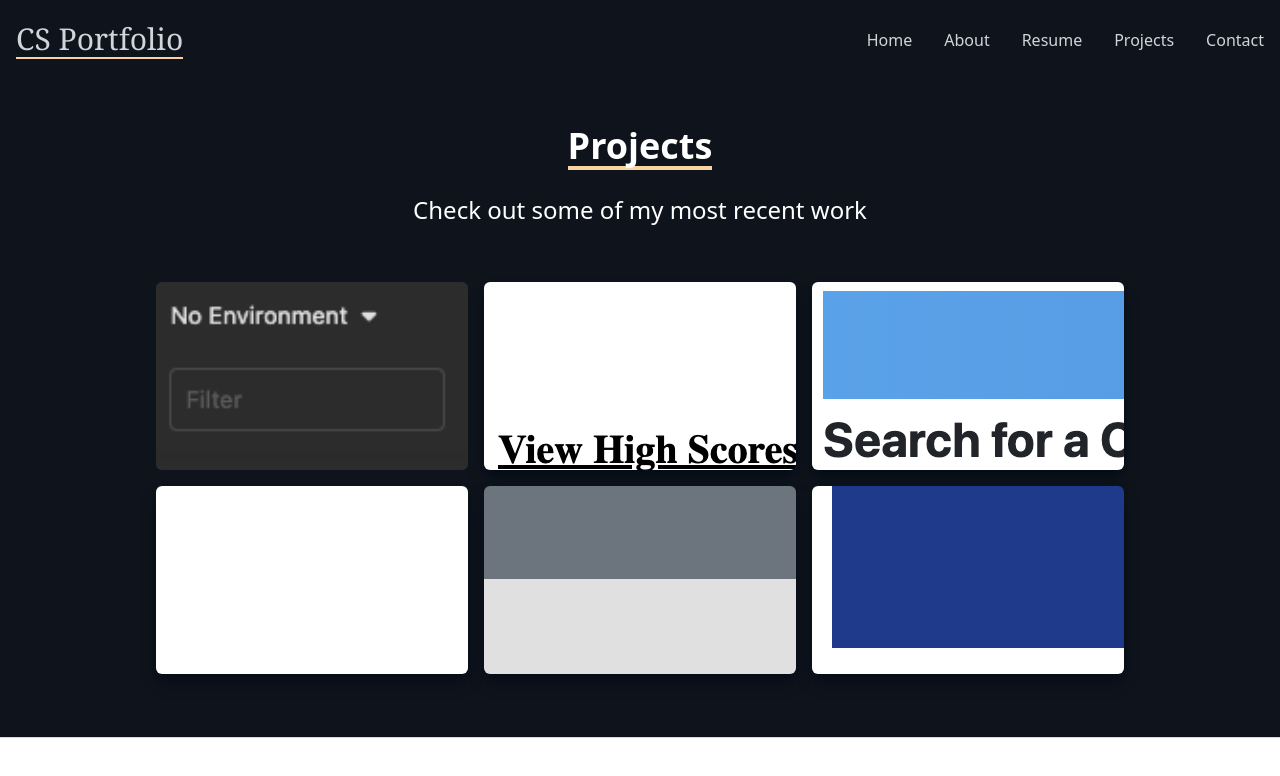
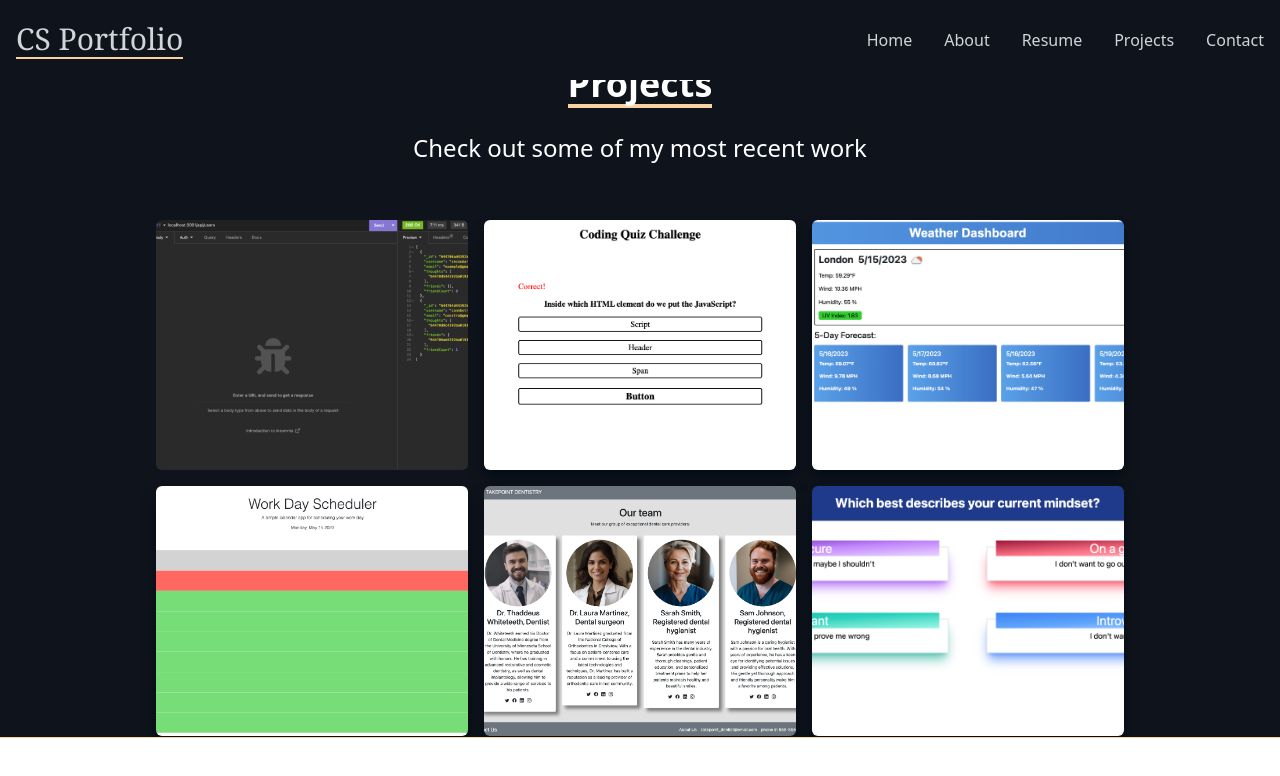
Before and after one commit to connbstro/20-react-portfolio, a React (Create React App) app: page /works in a window 1280 px wide. Shown: the top 776 px of the page. Built offline with nearby package versions, Linux system fonts and the light colour scheme.

Commit message:
updated changes

```diff
--- a/src/components/Works.jsx
+++ b/src/components/Works.jsx
@@ -6,6 +6,7 @@
 import workSchedule from "../assets/workDayScheduler.png";
 import scheduler from "../assets/scheduler.png";
 import decisive from "../assets/desicive.png";
+
 
 const Works = () => {
   return (
@@ -21,7 +22,7 @@
         <div className="grid sm:grid-cols-2 md:grid-cols-3 gap-4">
           <div
             style={{ backgroundImage: `url(${socialNetwork})` }}
-            className="group container rounded-md flex justify-center items-center mx-auto content-div"
+            className="group container rounded-md flex justify-center items-center mx-auto front-img"
           >
             {/* Hover Effects */}
             <div className="opacity-0 group-hover:opacity-100 flex justify-center items-center flex-col">
@@ -43,7 +44,7 @@
           </div>
           <div
             style={{ backgroundImage: `url(${codingQuiz})` }}
-            className="shadow-lg shadow-[#040c16] group container rounded-md flex justify-center items-center mx-auto content-div"
+            className="shadow-lg shadow-[#040c16] group container rounded-md flex justify-center items-center mx-auto front-img"
           >
             {/* Hover Effects */}
             <div className="opacity-0 group-hover:opacity-100 flex justify-center items-center flex-col">
@@ -65,7 +66,7 @@
           </div>
           <div
             style={{ backgroundImage: `url(${weatherDashboard})` }}
-            className="shadow-lg shadow-[#040c16] group container rounded-md flex justify-center items-center mx-auto content-div"
+            className="shadow-lg shadow-[#040c16] group container rounded-md flex justify-center items-center mx-auto front-img"
           >
             {/* Hover Effects */}
             <div className="opacity-0 group-hover:opacity-100 flex justify-center items-center flex-col">
@@ -88,7 +89,7 @@
 
           <div
             style={{ backgroundImage: `url(${workSchedule})` }}
-            className="shadow-lg shadow-[#040c16] group container rounded-md flex justify-center items-center mx-auto content-div"
+            className="shadow-lg shadow-[#040c16] group container rounded-md flex justify-center items-center mx-auto front-img"
           >
             {/* Hover Effects */}
             <div className="opacity-0 group-hover:opacity-100 flex justify-center items-center flex-col">
@@ -111,7 +112,7 @@
 
           <div
             style={{ backgroundImage: `url(${scheduler})` }}
-            className="shadow-lg shadow-[#040c16] group container rounded-md flex justify-center items-center mx-auto content-div"
+            className="shadow-lg shadow-[#040c16] group container rounded-md flex justify-center items-center mx-auto front-img"
           >
             {/* Hover Effects */}
             <div className="opacity-0 group-hover:opacity-100 flex justify-center items-center flex-col">
@@ -133,7 +134,7 @@
 
           <div
             style={{ backgroundImage: `url(${decisive})` }}
-            className="shadow-lg shadow-[#040c16] group container rounded-md flex justify-center items-center mx-auto content-div"
+            className="shadow-lg shadow-[#040c16] group container rounded-md flex justify-center items-center mx-auto front-img"
           >
             {/* Hover Effects */}
             <div className="opacity-0 group-hover:opacity-100 flex justify-center items-center flex-col">
--- a/src/index.css
+++ b/src/index.css
@@ -2,3 +2,16 @@
 @tailwind components;
 @tailwind utilities;
 @import url('https://fonts.googleapis.com/css2?family=Raleway:wght@300;400;500;600;700;800;900&display=swap');
+
+.front-img {
+    background-repeat: no-repeat;
+    background-size: cover;
+    background-position: center;
+    height: 250px;
+}
+
+.front-img:hover {
+    background-image: linear-gradient(to right,
+            rgb(230, 209, 161),
+            rgb(230, 209, 161)) !important;
+}
--- a/src/pages/Home.js
+++ b/src/pages/Home.js
@@ -1,5 +1,4 @@
 import React from "react";
-// import { HiArrowNarrowRight } from "react-icons/hi";
 import leaf from "../assets/leaf.png";
 import { BrowserRouter as Router, Routes, Route, Link } from "react-router-dom";
 import Navbar from "../components/Navbar";
```
Also changed, not shown: src/components/Navbar.jsx (+1 -12 lines).
